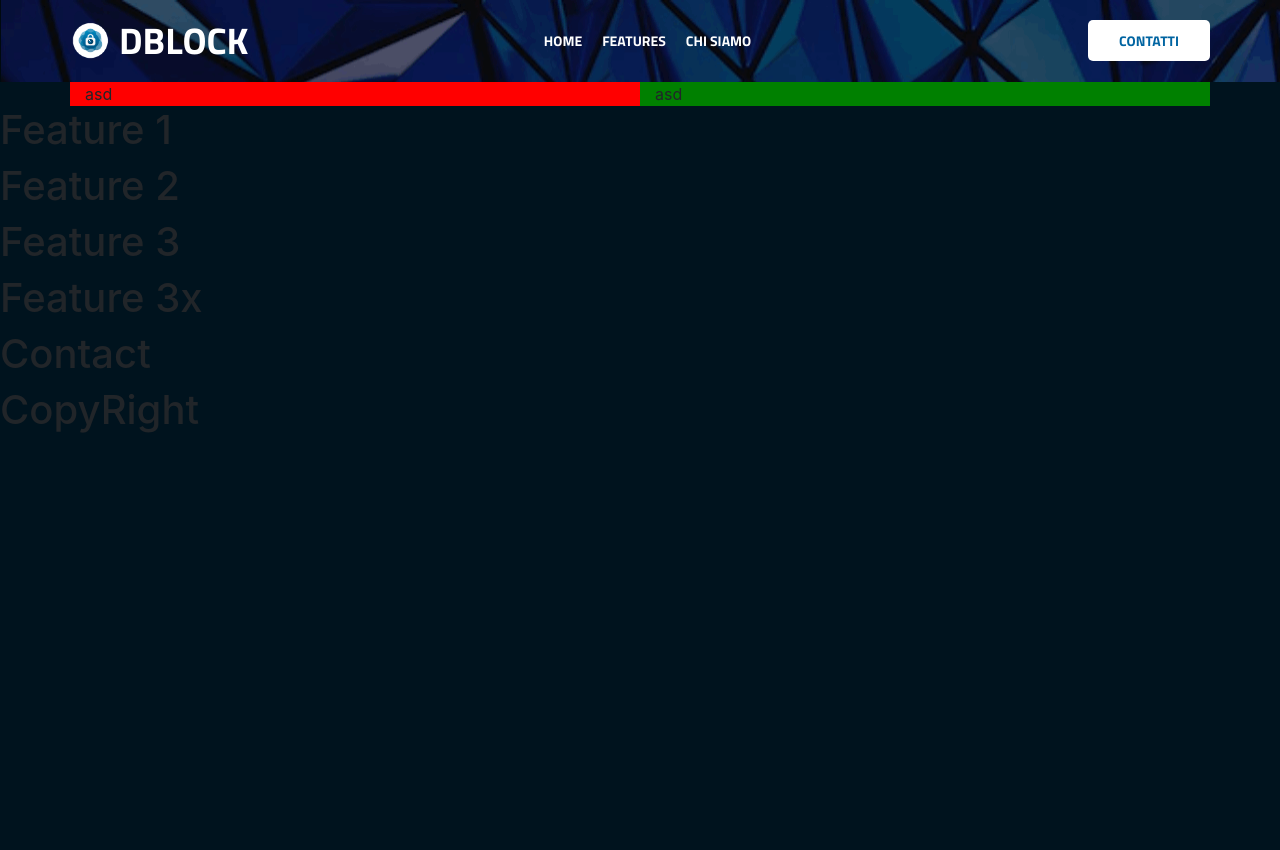
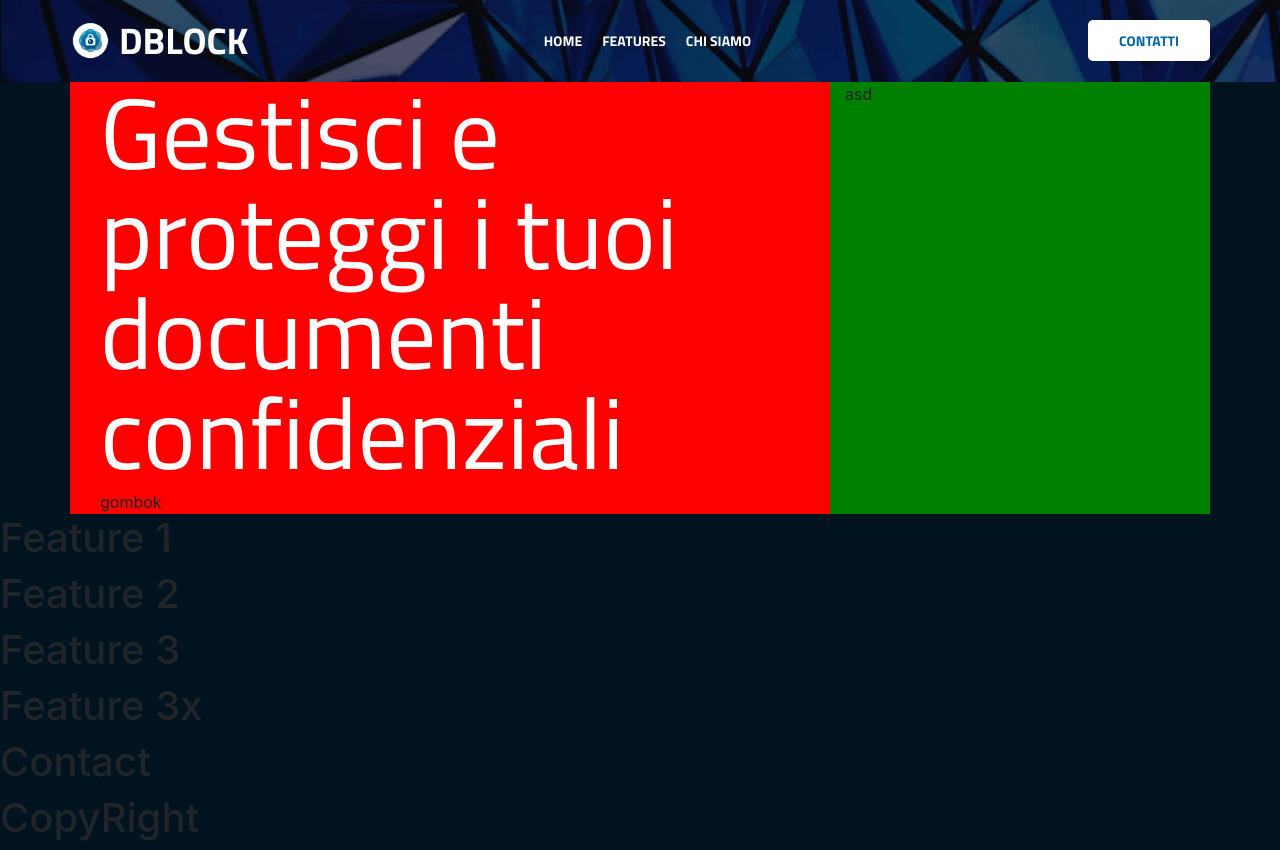
Before and after one commit to DanielMoln/Svelt-landing-page, a Svelte app: page / in a window 1280 px wide. Before the commit the page ends 800 px from the top, so only its background shows below. Built offline with nearby package versions, Linux system fonts and the light colour scheme.

Commit message:
Added font sizing

```diff
--- a/src/components/Fingerprint.svelte
+++ b/src/components/Fingerprint.svelte
@@ -3,12 +3,27 @@
 
 <div class="container">
   <div class="row">
-    <div class="col-12 col-md-6" style="background-color: red;">asd</div>
-    <div class="d-none d-md-flex col-6" style="background-color: green;">
+    <div class="col-12 col-md-8" style="background-color: red;">
+      <div class="column">
+        <h1 class="col-12 text-center text-md-left fingerText">
+          Gestisci e proteggi i tuoi documenti confidenziali
+        </h1>
+        <div class="col-12">gombok</div>
+      </div>
+    </div>
+    <div class="d-none d-md-flex col-4" style="background-color: green;">
       asd
     </div>
   </div>
 </div>
 
 <style>
+  .fingerText {
+    font-family: "titillium";
+    font-size: 6.25rem;
+    font-weight: 400;
+    line-height: 6.25rem;
+    font-style: normal;
+    color: #ffffff;
+  }
 </style>
```
